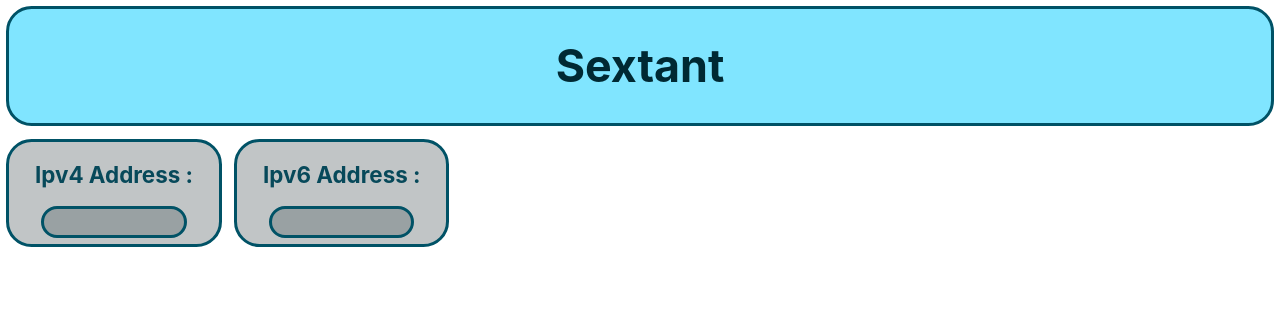
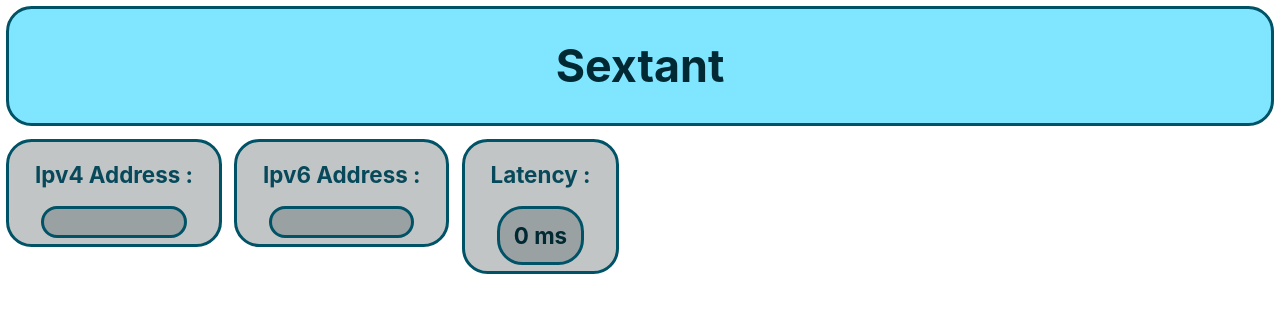
Before and after one commit to Shreyansh70/Cisco-Starter, a React (Create React App) app: page / in a window 1280 px wide. Shown: the top 312 px of the page. Built offline with nearby package versions, Linux system fonts and the light colour scheme; no server answers.

Commit message:
Added latency component

```diff
--- a/package.json
+++ b/package.json
@@ -9,7 +9,8 @@
     "react": "^18.2.0",
     "react-dom": "^18.2.0",
     "react-scripts": "5.0.1",
-    "web-vitals": "^2.1.4"
+    "web-vitals": "^2.1.4",
+    "websocket": "^1.0.34"
   },
   "scripts": {
     "start": "react-scripts start",
--- a/src/App.js
+++ b/src/App.js
@@ -2,6 +2,7 @@ import "./App.css";
 import Banner from "./components/Banner";
 import Exhibit from "./components/Exhibit";
 import GetIp from "./components/GetIp";
+import Latency from "./components/Latency";
 function App() {
   return (
     <div className="App">
@@ -15,6 +16,10 @@ function App() {
         <GetIp isipv4={false} />
       </Exhibit>
 
+      <Exhibit name="Latency : ">
+        <Latency />
+      </Exhibit>
+
     </div>
   );
 }
--- /dev/null
+++ b/src/components/Latency.js
@@ -0,0 +1,22 @@
+import React, { Component, useEffect, useState } from "react";
+import { w3cwebsocket as W3CWebSocket } from "websocket";
+const client = new W3CWebSocket("ws://localhost:55455");
+
+function Latency() {
+  const [lat, setLat] = useState(0);
+  useEffect(() => {
+    client.onopen = () => {
+      console.log("WebSocket Client Connected");
+    };
+    client.onmessage = (message) => {
+      const sent = message.timeStamp;
+      client.close();
+      const recv = new Date().getTime();
+      console.log(sent , recv);
+      setLat(recv - sent);
+    };
+  }, []);
+  return <div>{lat} ms</div>;
+}
+
+export default Latency;
```
Also changed, not shown: 1 other file (tests, documents, lock files or other folders).
